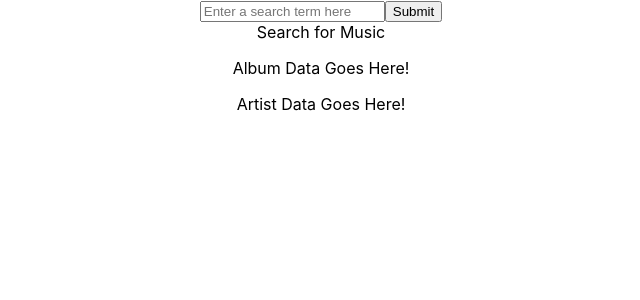
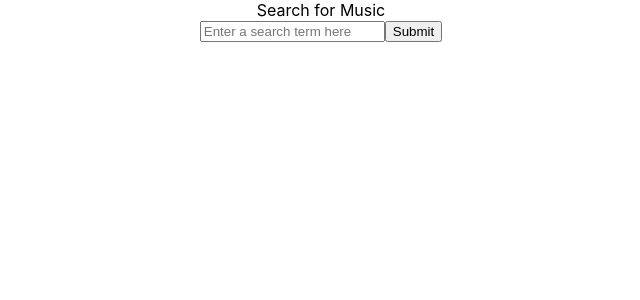
Before and after one commit to sagreenxyz/music-library, a React (Create React App) app: page / in a window 1280 px wide. Shown: the top 300 px of the page, without its empty margins (319-959 px from the left). Built offline with nearby package versions, Linux system fonts and the light colour scheme.

Commit message:
27. implementing routes for SearchBar and Gallery, AlbumView, and ArtistView components

```diff
--- a/src/App.js
+++ b/src/App.js
@@ -1,5 +1,5 @@
 import './App.css'
-import { useEffect, useState } from 'react'
+import React, { useEffect, useState } from 'react'
 import { BrowserRouter as Router, Routes, Route } from 'react-router-dom'
 import Gallery from './components/Gallery'
 import SearchBar from './components/SearchBar'
@@ -36,11 +36,22 @@ function App() {
 
   return (
     <div className="App">
-      <SearchBar handleSearch={handleSearch} />
       {message}
-      <Gallery data={data} />
-      <AlbumView />
-      <ArtistView />
+      <Router>
+        <Routes>
+          <Route
+            path="/"
+            element={
+              <React.Fragment>
+                <SearchBar handleSearch={handleSearch} />
+                <Gallery data={data} />
+              </React.Fragment>
+            }
+          />
+          <Route path="/album/:id" element={<AlbumView />} />
+          <Route path="/artist/:id" element={<ArtistView />} />
+        </Routes>
+      </Router>
     </div>
   );
 }
```
